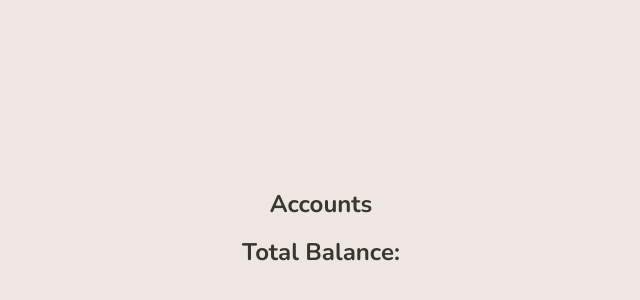
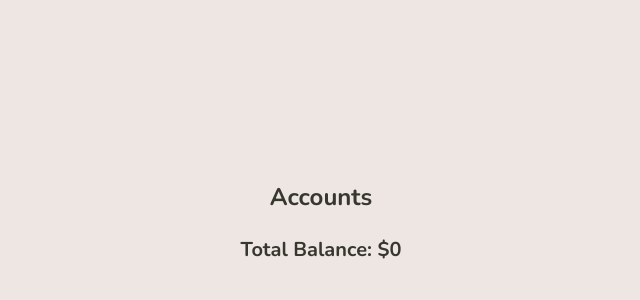
Before and after one commit to KabirBose/Mintly-Banking, a Next.js app: page /accounts in a window 1280 px wide. Shown: the part 216-516 px from the top of the page, without its empty margins (319-959 px from the left). Built offline with nearby package versions, Linux system fonts and the light colour scheme.

Commit message:
added sum of transactions on accounts page

```diff
--- a/src/components/Plaid/Balances.tsx
+++ b/src/components/Plaid/Balances.tsx
@@ -29,13 +29,18 @@ export default function Balances() {
       }
 
       const data = await response.json();
+      console.log(data.accounts);
       setBalances(data);
 
-      // setTotal(
-      //   data
-      //     ?.reduce((val: any, transaction: any) => val + transaction.amount, 0)
-      //     .toFixed(2)
-      // );
+      setTotal(
+        data?.accounts
+          .reduce(
+            (val: any, transaction: any) =>
+              val + transaction.balances.available,
+            0
+          )
+          .toFixed(2)
+      );
     } catch (error) {
       console.error("Error:", error);
     }
@@ -47,8 +52,8 @@ export default function Balances() {
 
   return (
     <div>
-      <h3 className="text-center mb-3">Accounts</h3>
-      <h3>Total Balance: {}</h3>
+      <h3 className="text-center mb-5">Accounts</h3>
+      <h4 className="text-center mb-3">Total Balance: ${total}</h4>
 
       {balances && (
         <div className="flex flex-col justify-center items-center gap-5 bg-peach p-5 rounded-md w-full">
```
